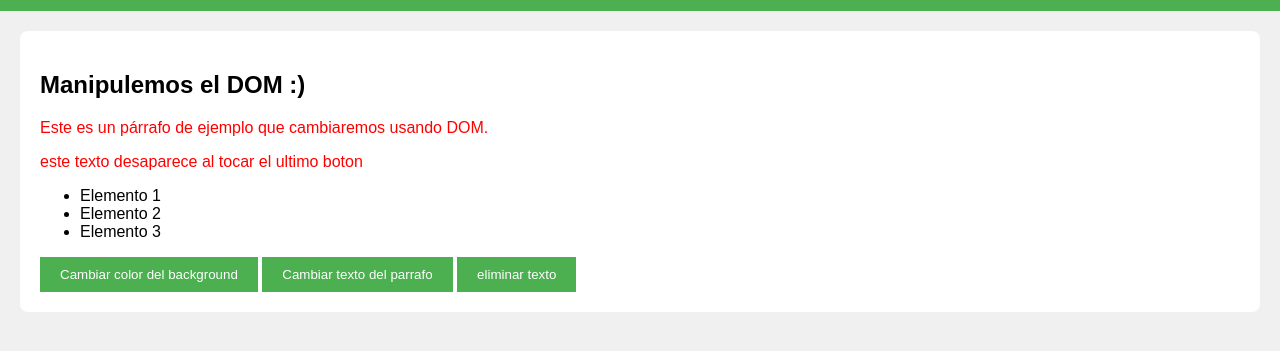
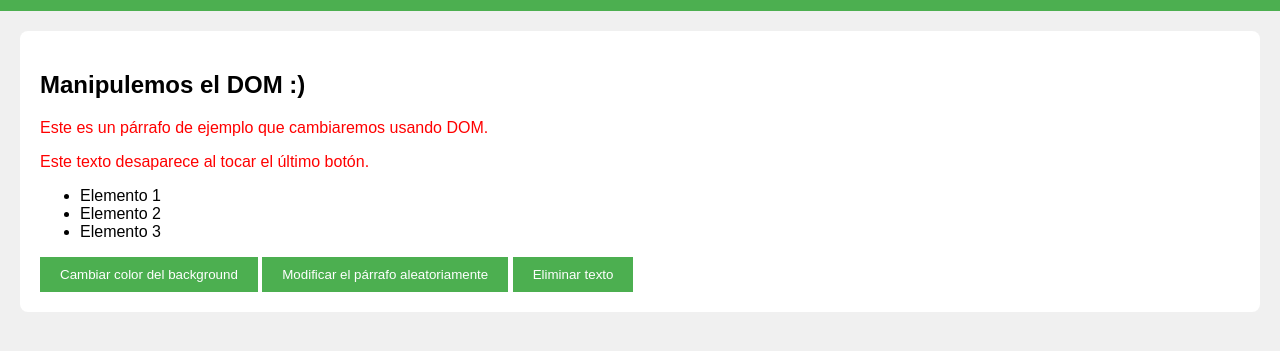
Before and after one commit to Eduardo-rtx/dom-project, a plain HTML site: page index.html in a window 1280 px wide. Shown: the part 89-440 px from the top of the page. Drawn offline with Linux system fonts and the light colour scheme.

Commit message:
texts changed

```diff
--- a/index.html
+++ b/index.html
@@ -15,36 +15,18 @@
     <section id="contenido">
         <h2>Manipulemos el DOM :)</h2>
         <p id="parrafo">Este es un párrafo de ejemplo que cambiaremos usando DOM.</p>
-        <p id="parrafo-eliminado">este texto desaparece al tocar el ultimo boton</p>
+        <p id="parrafo-eliminado">Este texto desaparece al tocar el último botón.</p>
         <ul id="lista">
             <li>Elemento 1</li>
             <li>Elemento 2</li>
             <li>Elemento 3</li>
         </ul>
         <button id="boton-cambio">Cambiar color del background</button>
-        <button id="boton-cambio-texto">Cambiar texto del parrafo</button>
-        <button id="boton-eliminar">eliminar texto</button>
+        <button id="boton-cambio-texto">Modificar el párrafo aleatoriamente</button>
+        <button id="boton-eliminar">Eliminar texto</button>
     </section>
 
 
     <script src="script.js"></script>
-    <script>
-
-         // Función para eliminar el párrafo
-         function eliminarParrafo() {
-            const parrafoEliminado = document.getElementById('parrafo-eliminado');
-
-            // Verificar si el párrafo existe antes de eliminarlo
-            if (parrafoEliminado) {
-                parrafoEliminado.remove();
-            } else {
-                console.log("El párrafo ya no existe o no se encontró.");
-            }
-        }
-
-        // Asignar la función al botón
-        document.getElementById('boton-eliminar').addEventListener('click', eliminarParrafo);
-    </script>
-    </script>
 </body>
 </html>
--- a/script.js
+++ b/script.js
@@ -27,3 +27,18 @@ botonCambioColor.addEventListener('click', () => {
     }
     return document.body.style.backgroundColor = color; // Cambia el color de fondo
 });
+
+// Función para eliminar el párrafo
+function eliminarParrafo() {
+    const parrafoEliminado = document.getElementById('parrafo-eliminado');
+
+    // Verificar si el párrafo existe antes de eliminarlo
+    if (parrafoEliminado) {
+        parrafoEliminado.remove();
+    } else {
+        console.log("El párrafo ya no existe o no se encontró.");
+    }
+}
+
+// Asignar la función al botón
+document.getElementById('boton-eliminar').addEventListener('click', eliminarParrafo);
```
